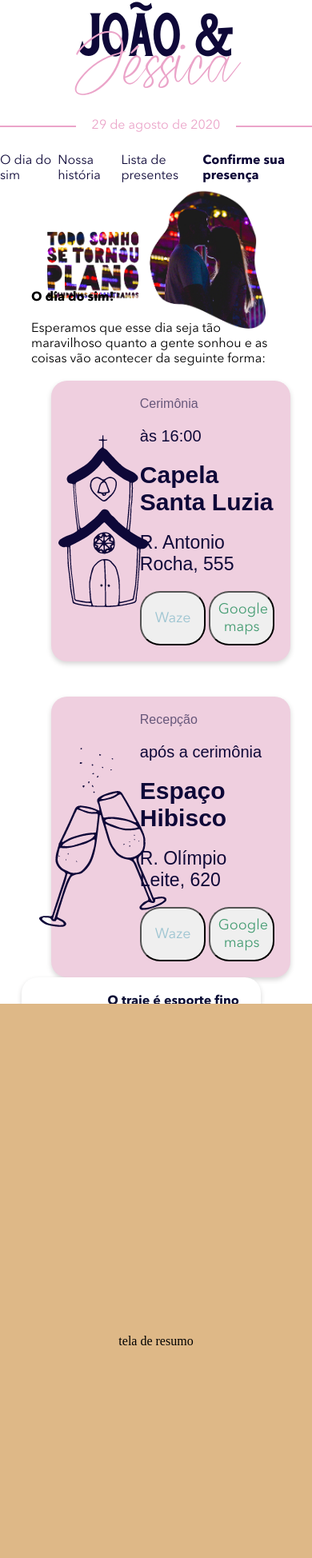
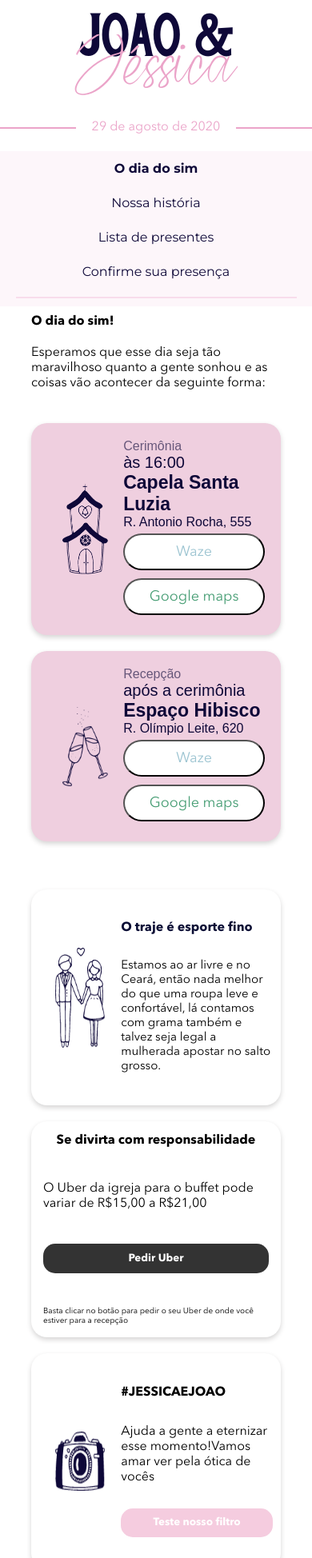
Before and after one commit to joaolfr/site-casamento, a React (Create React App) app: page / in a window 390 px wide. Shown: the top 1948 px of the page at 80% size. Built offline with nearby package versions, Linux system fonts and the light colour scheme.

Commit message:
finishing initial page

```diff
--- a/package.json
+++ b/package.json
@@ -12,7 +12,8 @@
     "react": "^16.12.0",
     "react-dom": "^16.12.0",
     "react-router-dom": "^5.1.2",
-    "react-scripts": "3.3.0"
+    "react-scripts": "3.3.0",
+    "styled-components": "^5.1.0"
   },
   "scripts": {
     "predeploy": "npm run build",
--- a/public/index.html
+++ b/public/index.html
@@ -1,7 +1,7 @@
 <!DOCTYPE html>
 <html lang="en">
   <head>
-    <meta charset="utf-8" />
+    <meta charset="UTF-8" />
     <link rel="icon" href="%PUBLIC_URL%/favicon.ico" />
     <meta name="viewport" content="width=device-width, initial-scale=1" />
     <meta name="theme-color" content="#000000" />
--- a/src/App.css
+++ b/src/App.css
@@ -4,9 +4,10 @@
   outline: 0;
   box-sizing: border-box;
   scroll-behavior: smooth;
+  overflow-x: hidden;
 }
 
 .App {
-  height: 100vh;
+  height: 100%;
   width: 100vw;
 }
--- a/src/App.js
+++ b/src/App.js
@@ -1,5 +1,4 @@
 import React from "react";
-import { BrowserRouter } from "react-router-dom";
 
 import "./App.css";
 import Navbar from "./components/navbar";
@@ -11,11 +10,6 @@ function App() {
     <div className="App">
       <Navbar />
       <Routes />
-
-      {/* <Router> */}
-      {/* <Home path="/" /> */}
-      {/* <Historias path="historias" /> */}
-      {/* </Router> */}
     </div>
   );
 }
--- a/src/components/navbar/index.js
+++ b/src/components/navbar/index.js
@@ -1,9 +1,15 @@
-import React, { Component } from "react";
+import React, { useState } from "react";
 import { Link } from "react-router-dom";
+import styled from "styled-components";
+
 import "./styles.css";
 
-export default class home extends Component {
-  render() {
+function Home() {
+  const [navItem, setNavItem] = useState(1);
+
+  const NavItem = styled.span`
+    font-weight: ${(props) => (props.item === navItem ? "700" : "100")};
+  `;
   return (
     <div className="app">
       <div id="JJ">
@@ -18,14 +24,22 @@ export default class home extends Component {
       </div>
 
       <nav>
-          <Link to="/">O dia do sim</Link>
-          <Link to="historias">Nossa história</Link>
-          <Link to="presentes">Lista de presentes</Link>
-          <Link to="presenca" id="confirme_presenca">
-            Confirme sua presença
+        <Link to="/" onClick={() => setNavItem(1)}>
+          <NavItem item={1}>O dia do sim</NavItem>
         </Link>
+        <Link to="historias" onClick={() => setNavItem(2)}>
+          <NavItem item={2}>Nossa história</NavItem>
+        </Link>
+        <Link to="presentes" onClick={() => setNavItem(3)}>
+          <NavItem item={3}>Lista de presentes</NavItem>
+        </Link>
+        <Link to="presenca" onClick={() => setNavItem(4)}>
+          <NavItem item={4}>Confirme sua presença</NavItem>
+        </Link>
+        <hr id="end_menu" />
       </nav>
     </div>
   );
 }
-}
+
+export default Home;
--- a/src/components/navbar/styles.css
+++ b/src/components/navbar/styles.css
@@ -1,3 +1,4 @@
+@import url("https://fonts.googleapis.com/css2?family=Montserrat:wght@400;700&display=swap");
 @font-face {
   font-family: "sf";
   src: url("../../assets/fonts/sanFrancisco.otf");
@@ -14,24 +15,22 @@
   font-family: "avenir_bold";
   src: url("../../assets/fonts/avenir_bold.otf");
 }
+
 .app {
-  height: 28vh;
   width: 100vw;
   display: flex;
   justify-content: flex-start;
   align-items: center;
   flex-direction: column;
-  /* background: url('../../static/images/plano.png');
-    background-position: center;
-    background-size: cover; */
 }
 
 #JJ {
-  height: 70%;
+  height: 150px;
   width: 100%;
   display: flex;
   align-items: center;
   justify-content: center;
+  position: relative;
 }
 #JJ #joao {
   position: absolute;
@@ -40,6 +39,7 @@
   font-size: 73px;
   color: #0e0838;
 }
+
 #JJ #jessica {
   position: absolute;
   top: 43px;
@@ -52,7 +52,7 @@
   display: flex;
   flex-direction: row;
   width: 100%;
-  height: 6%;
+  /* height: 6%; */
   justify-content: center;
   align-items: center;
 }
@@ -70,18 +70,43 @@ hr {
 }
 
 .app nav {
-  height: 24%;
+  /* height: 24%; */
   width: 100%;
   display: flex;
   align-items: center;
   justify-content: space-around;
-  font-family: "avenir";
   margin-top: 20px;
+}
+#end_menu {
+  display: none;
+}
+@media screen and (max-width: 760px) {
+  .app nav {
+    display: flex;
+    flex-direction: column;
+    background: rgb(235, 166, 201, 0.1);
+  }
+  #end_menu {
+    display: block;
+    width: 90% !important;
+    opacity: 0.3 !important;
+    margin: 10px 0;
+  }
 }
 
 .app a {
   text-decoration: none;
   color: #0e0838;
+  font-family: "Montserrat";
+  border: 2px solid transparent;
+  margin: 10px;
+}
+.app a:hover {
+  border-bottom: 2px solid #0e0838;
+  transition: 0.2s;
+}
+.app a:not(:hover) {
+  transition: 0.2s;
 }
 
 li {
@@ -98,6 +123,6 @@ li {
 
 @media screen and (max-width: 450px) {
   #JJ {
-    height: 70%;
+    /* height: 70%; */
   }
 }
--- a/src/pages/home/cards/index.js
+++ b/src/pages/home/cards/index.js
@@ -1,6 +1,6 @@
 import React, { Component } from "react";
-import Grid from "@material-ui/core/Grid";
 
+import CameraIcon from "../../../assets/icons/CAMERA.png";
 import ChurchIcon from "../../../assets/icons/IGREJA.png";
 import Reception from "../../../assets/icons/RECEPCAO.png";
 import Suit from "../../../assets/icons/TRAJE.png";
@@ -15,21 +15,23 @@ export default class cards extends Component {
           Esperamos que esse dia seja tão maravilhoso quanto a gente sonhou e as
           coisas vão acontecer da seguinte forma:
         </p>
-        <Grid container id="container_cards">
-          <Grid item xs={12} md={6} id="item_cards">
+        <div id="container_cards">
+          <div id="item_cards">
             <div id="card_1">
               <div id="icon_div">
                 <img src={ChurchIcon} alt="Church" />
               </div>
               <div id="info">
-                <span id="cerimony">Cerimônia</span>
-                <span id="time">às 16:00</span>
+                <div style={{ display: "flex", flexDirection: "column" }}>
+                  <span id="cerimony">Cerimônia</span>
+                  <span id="time">às 16:00</span>
+                </div>
                 <span id="place">Capela Santa Luzia</span>
                 <span id="adress">R. Antonio Rocha, 555</span>
 
                 <div id="btns_info">
                   <button>
-                    <a href="https://github.com" id="waze_link">
+                    <a targe="_blank" href="https://github.com" id="waze_link">
                       Waze
                     </a>
                   </button>
@@ -46,8 +48,10 @@ export default class cards extends Component {
                 <img src={Reception} alt="Church" />
               </div>
               <div id="info">
-                <span id="cerimony">Recepção</span>
-                <span id="time">após a cerimônia</span>
+                <div style={{ display: "flex", flexDirection: "column" }}>
+                  <span id="cerimony">Recepção</span>
+                  <span id="time">após a cerimônia</span>
+                </div>
                 <span id="place">Espaço Hibisco</span>
                 <span id="adress">R. Olímpio Leite, 620</span>
 
@@ -65,8 +69,8 @@ export default class cards extends Component {
                 </div>
               </div>
             </div>
-          </Grid>
-          <Grid item xs={12} md={6} id="item_cards">
+          </div>
+          <div id="item_cards">
             <div id="card_2">
               <div id="icon_div">
                 <img src={Suit} alt="Suit" />
@@ -84,7 +88,7 @@ export default class cards extends Component {
 
             <div id="card_2">
               <div id="uber">
-                <span> Se divirta com responsabilidade</span>
+                <span id="title"> Se divirta com responsabilidade</span>
                 <span>
                   {" "}
                   O Uber da igreja para o buffet pode variar de R$15,00 a
@@ -93,15 +97,27 @@ export default class cards extends Component {
                 <button>
                   <a href="https://github.io">Pedir Uber</a>
                 </button>
-                <span>
+                <span id="uber_request">
                   Basta clicar no botão para pedir o seu Uber de onde você
                   estiver para a recepção
                 </span>
               </div>
             </div>
-            <div id="card_2"></div>
-          </Grid>
-        </Grid>
+            <div id="card_2">
+              <div id="icon_div">
+                <img src={CameraIcon} alt="camera" id="camera_icon" />
+              </div>
+              <div id="info_suit">
+                <span id="hashtag_title">#JESSICAEJOAO</span>
+                <div>
+                  <span>Ajuda a gente a eternizar esse momento!</span>
+                  <span>Vamos amar ver pela ótica de vocês</span>
+                </div>
+                <button id="filter_button">Teste nosso filtro</button>
+              </div>
+            </div>
+          </div>
+        </div>
       </div>
     );
   }
--- a/src/pages/home/cards/styles.css
+++ b/src/pages/home/cards/styles.css
@@ -14,6 +14,11 @@
   flex-direction: column;
   justify-content: center;
 }
+@media screen and (max-width: 600px) {
+  .div_cards {
+    height: 100%;
+  }
+}
 #dia_sim {
   font-family: "avenir_bold";
 }
@@ -24,10 +29,18 @@
 
 #container_cards {
   height: 100%;
-  display: flex;
+  display: grid;
+  grid-template-columns: repeat(2, 1fr);
   align-items: center;
   justify-content: center;
-  padding: 2%;
+  /* padding: 2%; */
+}
+
+@media screen and (max-width: 600px) {
+  #container_cards {
+    display: flex;
+    flex-direction: column;
+  }
 }
 
 #item_cards {
@@ -35,7 +48,8 @@
   flex-direction: column;
   align-items: center;
   justify-content: space-between;
-  height: 90%;
+  height: 100%;
+  padding: 20px 0;
 }
 
 #card_1 {
@@ -50,12 +64,31 @@
   box-shadow: 0px 3px 6px rgb(214, 213, 213);
   padding: 20px;
 }
-
+@media screen and (max-width: 600px) {
+  #card_1 {
+    margin: 10px 0;
+  }
+  #item_cards {
+    width: 100%;
+  }
+}
 #icon_div {
   width: 35%;
   display: flex;
   align-items: center;
   justify-content: center;
+}
+#icon_div img {
+  width: 80px;
+  height: 180px;
+  max-height: 80%;
+  max-width: 60%;
+}
+
+@media screen and (max-width: 600px) {
+  #icon_div img {
+    max-height: 50%;
+  }
 }
 
 #info {
@@ -63,7 +96,7 @@
   display: flex;
   flex-direction: column;
   text-align: left;
-  justify-content: space-between;
+  justify-content: space-evenly;
 }
 /* #info span{
     padding: 4px;
@@ -92,6 +125,15 @@
   font-family: Arial, Helvetica, sans-serif;
   font-size: 23px;
 }
+
+@media screen and (max-width: 600px) {
+  #place {
+    font-size: 23px;
+  }
+  #adress {
+    font-size: 16px;
+  }
+}
 #btns_info {
   width: 100%;
   display: flex;
@@ -100,8 +142,19 @@
 }
 #btns_info button {
   width: 49%;
-  padding: 10px;
+  padding: 10px 0;
   border-radius: 25px;
+  background: #fff;
+}
+
+@media screen and (max-width: 600px) {
+  #btns_info {
+    flex-direction: column;
+  }
+  #btns_info button {
+    width: 100%;
+    margin: 5px 0;
+  }
 }
 #btns_info button:hover {
   cursor: pointer;
@@ -128,6 +181,14 @@
   margin-right: 10%;
   border-radius: 20px;
   box-shadow: 0px 3px 6px rgb(214, 213, 213);
+  font-family: "avenir";
+  padding: 10px;
+}
+@media screen and (max-width: 600px) {
+  #card_2 {
+    margin: 10px 0;
+    height: 270px;
+  }
 }
 #info_suit {
   flex: 1;
@@ -142,10 +203,65 @@
 }
 #suit_tips {
   font-family: "avenir";
+  font-size: 15px;
 }
 
 #uber {
   display: flex;
   flex-direction: column;
   width: 100%;
+  align-items: center;
+  justify-content: space-between;
+  padding: 5px;
 }
+#uber #title {
+  font-size: 16px !important;
+  font-family: "avenir_bold" !important;
+}
+
+#uber button {
+  background-color: #333333;
+  color: #fff;
+  padding: 10px;
+  border-radius: 15px;
+  border: none;
+  width: 100%;
+}
+#uber_request {
+  font-size: 10px !important;
+}
+#uber a {
+  text-decoration: none;
+  color: #fff;
+  font-family: "avenir_bold";
+}
+#camera_icon {
+  height: 40% !important;
+  width: 50% !important;
+}
+.camera_div {
+  width: 50% !important;
+  display: flex;
+  align-items: center;
+  justify-content: center;
+}
+#hashtag_title {
+  font-size: 16px;
+  font-family: "avenir_bold";
+}
+#filter_button {
+  width: 100%;
+  border: none;
+  color: #fff;
+  border-radius: 15px;
+  background-color: #f5ccdf;
+  padding: 10px;
+  font-family: "avenir_bold";
+  cursor: pointer;
+}
+@media screen and (max-width: 600px) {
+  #camera_icon {
+    height: 30% !important;
+    width: 80px !important;
+  }
+}
--- a/src/pages/home/header/styles.css
+++ b/src/pages/home/header/styles.css
@@ -1,4 +1,9 @@
-#subtracao{
-    width: 70%;
+#subtracao {
+  width: 70%;
+}
 
+@media screen and (max-width: 600px) {
+  #subtracao {
+    display: none;
+  }
 }
```
Also changed, not shown: 1 other file (tests, documents, lock files or other folders). Lines whose indentation alone changed are shown as unchanged.
